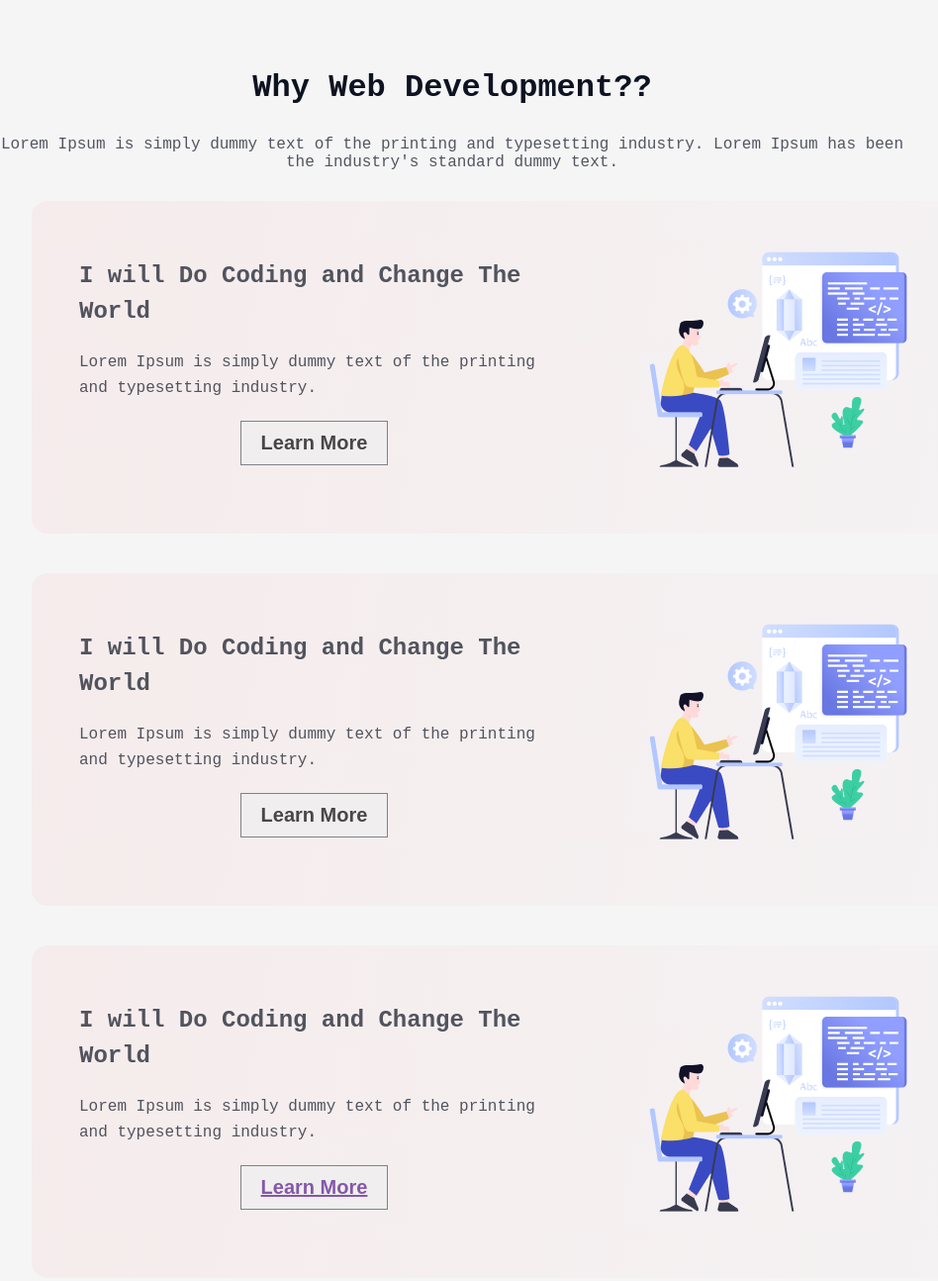
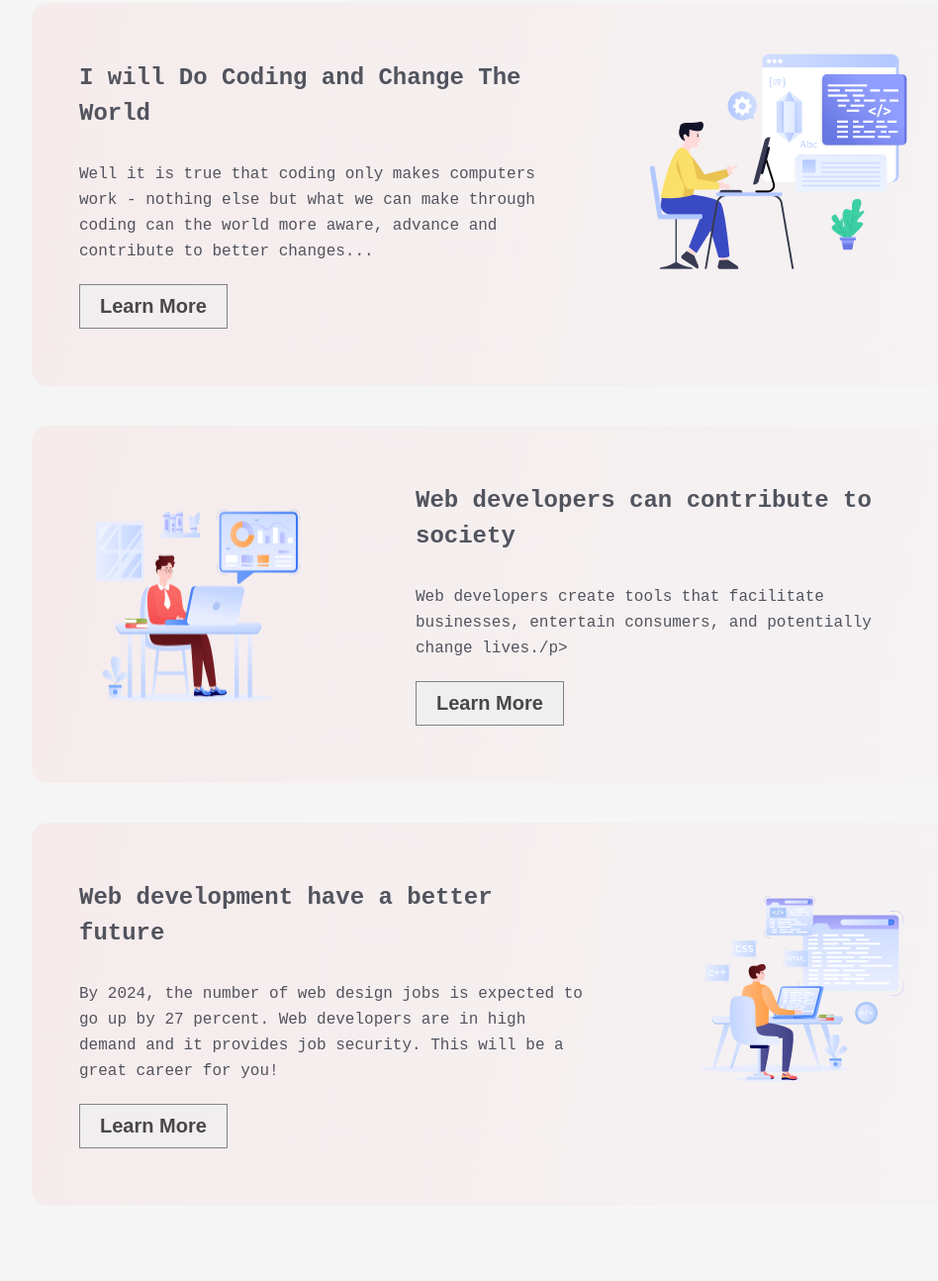
Before and after one commit to mehrin13/Assignment-1-Developer-, a plain HTML site: page index.html in a window 1280 px wide. Shown: the part 1101-2395 px from the top of the page at 99% size, without its empty margins (263-1211 px from the left). Drawn offline with Linux system fonts and the light colour scheme; a web font is replaced by a local one.

Commit message:
content update: header, why develop

```diff
--- a/Styles/style.css
+++ b/Styles/style.css
@@ -9,7 +9,6 @@
 body {
     font-family: "Azeret Mono", monospace;
     width: 1440px;
-    height: 652px;
 }
 
 .center-align {
@@ -45,7 +44,7 @@ nav a button {
     background-image: url(../assets/Hero-bg.png);
     background-repeat: no-repeat;
     width: 1440px;
-    height: 952px;
+    height: 752px;
 }
 
 .hero {
@@ -78,6 +77,8 @@ nav a button {
 header div img {
     width: 240.28px;
     height: 240px;
+    text-align: center;
+
 }
 
 .btn {
@@ -135,14 +136,28 @@ header div img {
     padding: 48px 48px;
 }
 
+.reason-mid {
+    display: flex;
+    flex-direction: row-reverse;
+    gap: 100px;
+    width: 850px;
+    border-radius: 16px;
+    background: linear-gradient(100.00deg, rgba(246, 226, 226, 0.508), rgba(233, 152, 152, 0.03) 100%);
+    padding: 48px 48px;
+}
+
 .reason-left {
     max-width: 60%;
     margin: 10px 0;
+    row-gap: 39px;
+}
+
+
+.reason-left-inner {
     display: flex;
     flex-direction: column;
     justify-content: left;
-    align-items: start;
-    gap: 20px;
+    gap: 30px;
 }
 
 .reason-title {
@@ -161,6 +176,7 @@ header div img {
 
 .link-btn {
     padding: 10px 20px;
+    margin-top: 20px;
     border: 1.5px solid rgb(13, 19, 33, 0.7);
     font-size: 20px;
     font-weight: 600;
@@ -256,7 +272,7 @@ header div img {
     border: none;
     border-radius: 16px;
     max-width: 1140px;
-    padding: 64px 50px;
+    padding: 100px 50px;
     text-align: center;
     margin: 60px 150px 50px 150px;
 }
@@ -311,6 +327,7 @@ footer {
     background-color: rgba(13, 19, 33, 0.03);
     border: none;
     border-radius: 16px;
+    padding: 30px;
 }
 
 .footer-descrip {
--- a/index.html
+++ b/index.html
@@ -18,9 +18,9 @@
             <div class="hero center-align second-bg">
                 <img src="assets/Group.png" alt="Developer pic">
                 <h1 class="hero-title">"In the near future, I hope to become a Developer."</h1>
-                <p class="hero-description">Lorem Ipsum is simply dummy text of the printing and typesetting industry.
-                    Lorem
-                    Ipsum has been the industry's standard dummy text.</p>
+                <p class="hero-description">Development is more like solving puzzles and making better structure, like
+                    actually creating a virtual world totally within control but still with so many adventures. A skill
+                    that is actually capable of showing my talent and hard work while opening new opportunities.</p>
                 <button class="btn">Contact with me</button>
             </div>
         </div>
@@ -29,35 +29,62 @@
     <main>
         <section class="Why-development Why-development-bg">
             <h1 class="section-title">Why Web Development??</h1>
-            <p class="section-description">Lorem Ipsum is simply dummy text of the printing and typesetting industry.
-                Lorem Ipsum has been the industry's standard dummy text.</p>
+            <p class="section-description">Web Development is a creative skill. People who want a creative career path
+                may enjoy web development. With the increasing digitization the demand of web developers is increasing.
+            </p>
             <div class="reasons">
                 <div class="reason">
                     <div class="reason-left">
-                        <p class="reason-title">I will Do Coding and Change The World</p>
-                        <p class="reason-description">Lorem Ipsum is simply dummy text of the printing and typesetting
-                            industry.</p>
-                        <button class="link-btn">Learn More</button>
+
+                        <div class="reason-left-inner">
+                            <p class="reason-title">I will Do Coding and Change The World</p>
+                            <p class="reason-description">Well it is true that coding only makes computers work -
+                                nothing else but what we can make through coding can the world more aware, advance and
+                                contribute to better changes... </p>
+                        </div>
+                        <div>
+                            <a href="https://en.wikipedia.org/wiki/Web_developer" target="_blank"><button
+                                    class="link-btn">Learn
+                                    More</button></a>
+                        </div>
+
                     </div>
                     <img src="assets/Layer_1.png" alt="learn coding">
                 </div>
-                <div class="reason">
+                <div class="reason-mid">
                     <div class="reason-left">
-                        <p class="reason-title">I will Do Coding and Change The World</p>
-                        <p class="reason-description">Lorem Ipsum is simply dummy text of the printing and typesetting
-                            industry.</p>
-                        <a href=""><button class="link-btn">Learn More</button></a>
+
+                        <div class="reason-left-inner">
+                            <p class="reason-title">Web developers can contribute to society</p>
+                            <p class="reason-description">Web developers create tools that facilitate businesses,
+                                entertain consumers, and potentially change lives./p>
+                        </div>
+                        <div>
+                            <a href="https://en.wikipedia.org/wiki/Web_developer" target="_blank"><button
+                                    class="link-btn">Learn
+                                    More</button></a>
+                        </div>
+
                     </div>
-                    <img src="assets/Layer_1.png" alt="learn coding">
+                    <img src="assets/Group 3.png" alt=" learn coding">
                 </div>
                 <div class="reason">
                     <div class="reason-left">
-                        <p class="reason-title">I will Do Coding and Change The World</p>
-                        <p class="reason-description">Lorem Ipsum is simply dummy text of the printing and typesetting
-                            industry.</p>
-                        <button class="link-btn"><a href="">Learn More</a></button>
+
+                        <div class="reason-left-inner">
+                            <p class="reason-title">Web development have a better future</p>
+                            <p class="reason-description">By 2024, the number of web design jobs is expected to go up by
+                                27 percent. Web developers are in high demand and it provides job security. This will be
+                                a great career for you! </p>
+                        </div>
+                        <div>
+                            <a href="https://en.wikipedia.org/wiki/Web_developer" target="_blank"><button
+                                    class="link-btn">Learn
+                                    More</button></a>
+                        </div>
+
                     </div>
-                    <img src="assets/Layer_1.png" alt="learn coding">
+                    <img src="assets/Group 4.png" alt="learn coding">
                 </div>
             </div>
         </section>
@@ -122,8 +149,8 @@
             <p class="footer-descrip">An Open Commitment by Mehrin</p>
         </div>
         <div class="footer-icon">
-            <a href="https://www.youtube.com/watch?v=Cxf5sOXG0w0" target="_blank"><img src="assets/facebook.png"
-                    alt=""></a>
+            <a href="https://www.facebook.com/mehrin.binteibrahim.353?mibextid=ZbWKwL" target="_blank"><img
+                    src="assets/facebook.png" alt=""></a>
             <a href="https://github.com/mehrin13" target="_blank"><img src="assets/github.png" alt=""></a>
             <a href="https://www.linkedin.com/in/mehrin-binte-ibrahim/" target="_blank"><img
                     src="assets/linkedin-icon 1.png" alt=""></a>
```
